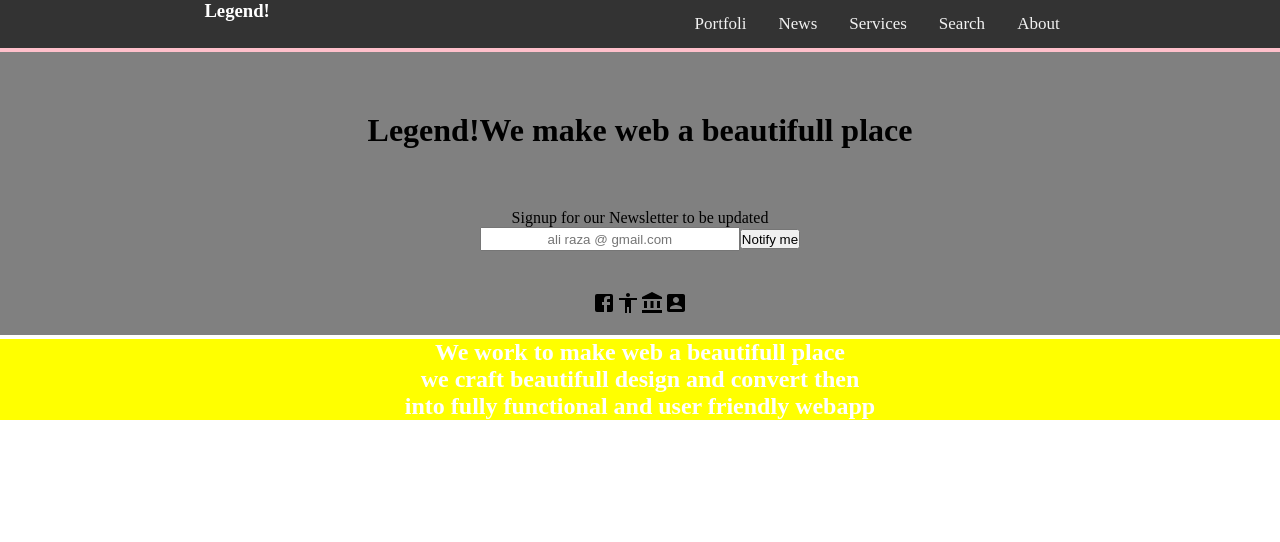
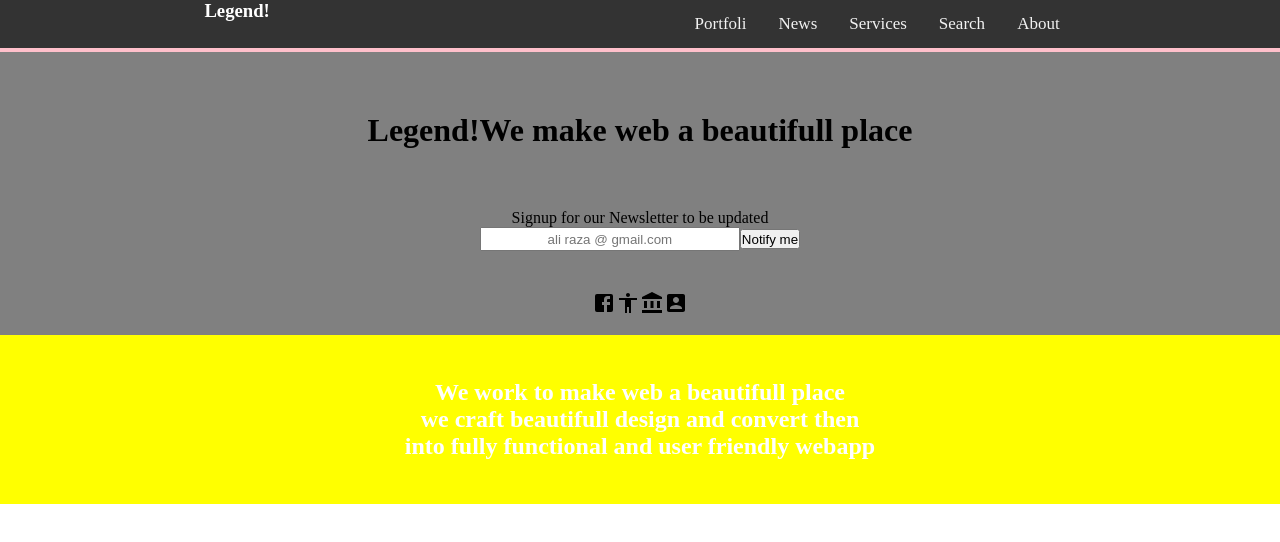
Before and after one commit to ali-203/legend, a React (Create React App) app: page / in a window 1280 px wide. Shown: the top 542 px of the page. Built offline with nearby package versions, Linux system fonts and the light colour scheme.

Commit message:
updates css

```diff
--- a/src/App.css
+++ b/src/App.css
@@ -64,8 +64,10 @@ text-align: center;
   background-color: gray;
 }
 .hedding {
+
   text-align: center;
-  margin-top: 4px;
+  height: 125px;
+  padding-top: 44px;
   color: white;
   background-color: yellow;
 
```
